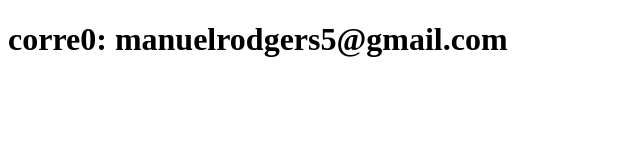
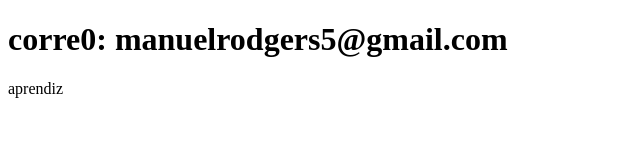
Before and after one commit to losmarp/sistema-de-registro, a plain HTML site: page contacto.html in a window 1280 px wide. Shown: the full height of the page, 0-640 px from the left. Drawn offline with Linux system fonts and the light colour scheme.

Commit message:
Actualiza el contacto

```diff
--- a/contacto.html
+++ b/contacto.html
@@ -7,5 +7,6 @@
 </head>
 <body>
     <h1>corre0: manuelrodgers5@gmail.com</h1>
+    <p>aprendiz</p>
 </body>
 </html>
```
